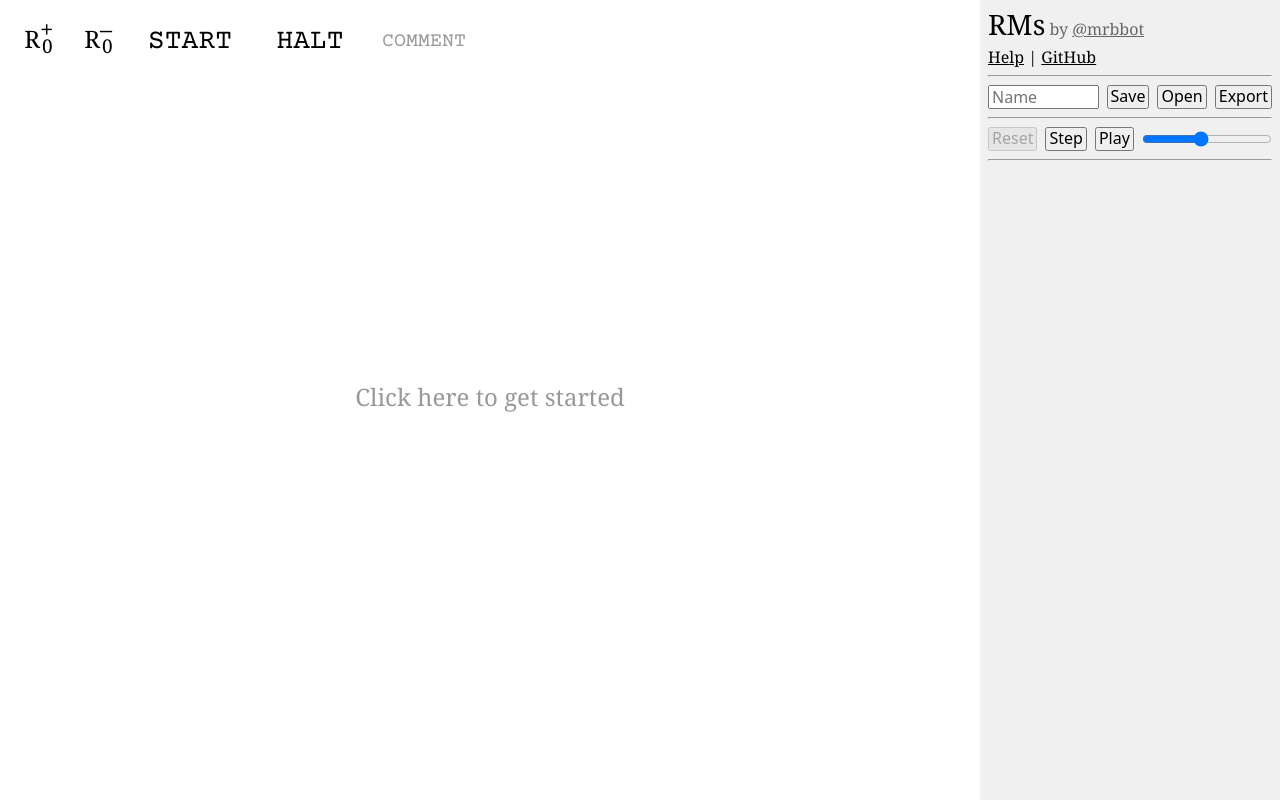
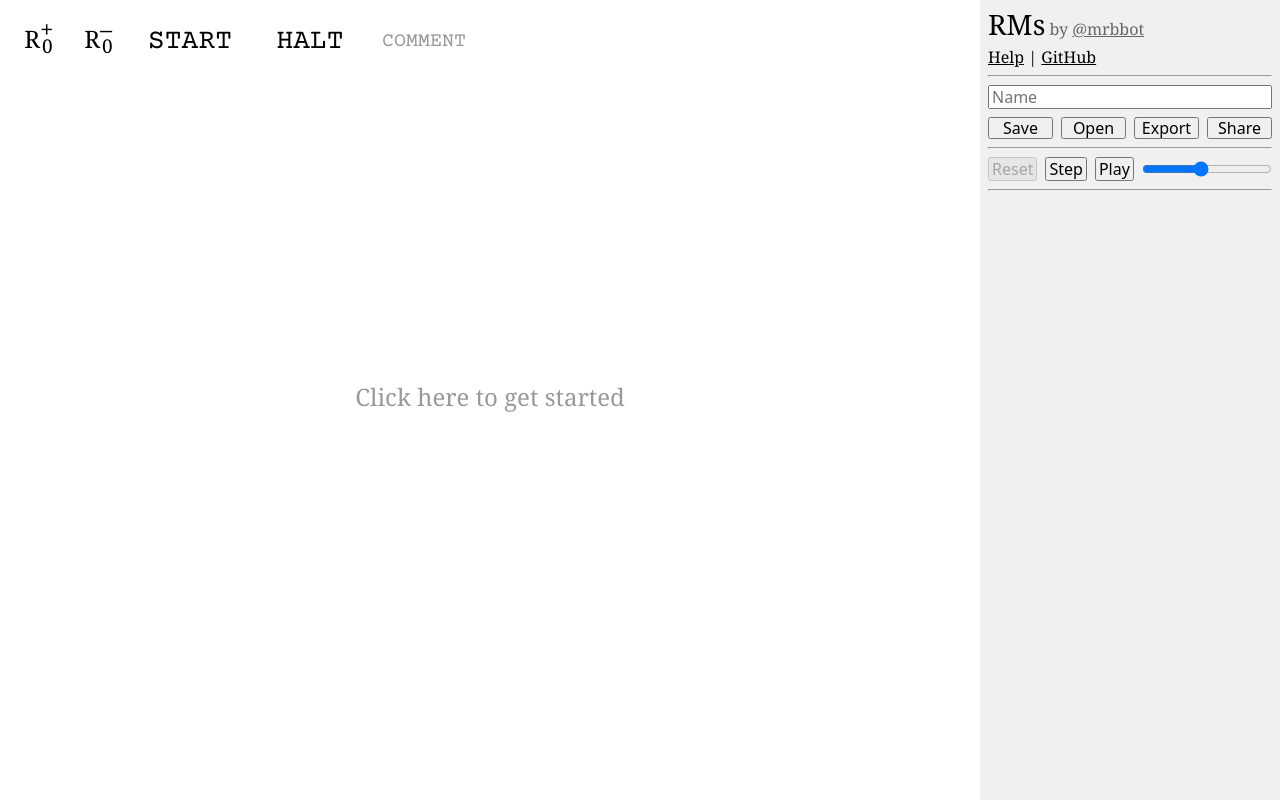
Before and after one commit to mrbbot/rms, a Vue app: page / in a window 1280 px wide. Built offline with nearby package versions, Linux system fonts and the light colour scheme.

Commit message:
Add sharing via URL

```diff
--- a/index.html
+++ b/index.html
@@ -12,7 +12,6 @@
   </head>
   <body>
     <div id="app"></div>
-    <a id="download" style="display: none"></a>
     <script type="module" src="/src/main.ts"></script>
   </body>
 </html>
--- a/src/Board.vue
+++ b/src/Board.vue
@@ -164,9 +164,40 @@
         v-model="store.name"
         @change="persist"
       />
-      <button :disabled="active" @click="onSaveClick">Save</button>
-      <button :disabled="active" @click="onOpenClick">Open</button>
-      <button :disabled="active" @click="onExportClick">Export</button>
+    </div>
+    <div class="row">
+      <button
+        class="grow"
+        :disabled="active"
+        @click="onSaveClick"
+        title="Save to File"
+      >
+        Save
+      </button>
+      <button
+        class="grow"
+        :disabled="active"
+        @click="onOpenClick"
+        title="Open from File"
+      >
+        Open
+      </button>
+      <button
+        class="grow"
+        :disabled="active"
+        @click="onExportClick"
+        title="Export to SVG"
+      >
+        Export
+      </button>
+      <button
+        class="grow"
+        :disabled="active || clipboardError"
+        @click="onShareClick"
+        :title="`Copy URL${clipboardError ? ' (Clipboard Unsupported)' : ''}`"
+      >
+        Share
+      </button>
     </div>
     <hr />
     <div class="row">
@@ -212,13 +243,15 @@
     </div>
   </div>
 
-  <a ref="download" style="display: none" />
-  <input ref="file" type="file" style="display: none" @change="onFileChange" />
-  <svg style="display: none">
+  <div class="dummy">
+    <a ref="download" />
+    <input ref="file" type="file" @change="onFileChange" />
+    <svg>
       <defs ref="exportDefs">
         <ConnectorDefs export />
       </defs>
     </svg>
+  </div>
 </template>
 
 <script lang="ts">
@@ -292,6 +325,9 @@ export default defineComponent({
       persist,
     };
   },
+  data() {
+    return { clipboardError: false };
+  },
   computed: {
     hoverEnabled() {
       return store.movingNode === undefined && !store.playing;
@@ -337,6 +373,43 @@ export default defineComponent({
     window.removeEventListener("keyup", this.onKeyUp);
   },
   methods: {
+    async copyText(text: string): Promise<boolean> {
+      try {
+        const permission = await navigator.permissions.query({
+          name: "clipboard-write" as any,
+        });
+        if (permission.state === "granted" || permission.state === "prompt") {
+          await navigator.clipboard.writeText(text);
+        }
+      } catch (e) {
+        this.clipboardError = true;
+      }
+    },
+    async pasteText(): Promise<string | null> {
+      try {
+        const permission = await navigator.permissions.query({
+          name: "clipboard-read" as any,
+        });
+        if (permission.state === "granted" || permission.state === "prompt") {
+          return await navigator.clipboard.readText();
+        }
+      } catch (e) {
+        this.clipboardError = true;
+        return "";
+      }
+    },
+    downloadFile(name: string, contents: string, type: string) {
+      const blob = new Blob([contents], {
+        type,
+      });
+      const url = URL.createObjectURL(blob);
+      const download = this.$refs.download as HTMLAnchorElement;
+      download.href = url;
+      download.download = name;
+      download.click();
+      URL.revokeObjectURL(url);
+    },
+
     onMouseMove(e: MouseEvent) {
       // console.log("Board: onMouseMove");
       store.mouseX = e.clientX;
@@ -442,26 +515,15 @@ export default defineComponent({
       store.ctrlKey = ctrlKey;
       if (ctrlKey && e.key === "c") {
         e.preventDefault();
-        const permission = await navigator.permissions.query({
-          name: "clipboard-write" as any,
-        });
-        if (permission.state === "granted" || permission.state === "prompt") {
         const data = copyData();
-          console.log("copy", data);
-          await navigator.clipboard.writeText(data);
-          console.log("Written to clipboard!");
-        }
+        await this.copyText(data);
+        console.log("Copied", data);
       } else if (ctrlKey && e.key === "v") {
         e.preventDefault();
-        const permission = await navigator.permissions.query({
-          name: "clipboard-read" as any,
-        });
-        if (permission.state === "granted" || permission.state === "prompt") {
-          const text = await navigator.clipboard.readText();
-          console.log("paste", text);
+        const text = await this.pasteText();
+        console.log("Pasted", text);
         pasteData(text);
         persist();
-        }
       } else if (store.selected.size && e.key === "Delete") {
         e.preventDefault();
         // console.log(
@@ -509,17 +571,7 @@ export default defineComponent({
       store.shiftKey = e.shiftKey;
       store.ctrlKey = e.ctrlKey || e.metaKey;
     },
-    downloadFile(name: string, contents: string, type: string) {
-      const blob = new Blob([contents], {
-        type,
-      });
-      const url = URL.createObjectURL(blob);
-      const download = this.$refs.download as HTMLAnchorElement;
-      download.href = url;
-      download.download = name;
-      download.click();
-      URL.revokeObjectURL(url);
-    },
+
     onSaveClick() {
       const data = save();
       this.downloadFile(
@@ -584,6 +636,11 @@ export default defineComponent({
         "</svg>",
       ].join("\n");
       this.downloadFile(`${store.name || "Machine"}.svg`, svg, "image/svg+xml");
+    },
+    async onShareClick() {
+      const data = save();
+      const url = `${window.location.origin}/#${btoa(JSON.stringify(data))}`;
+      await this.copyText(url);
     },
   },
 });
@@ -715,6 +772,9 @@ svg.canvas {
     > *:not(:last-child) {
       margin-right: 0.5rem;
     }
+    + .row {
+      margin-top: 0.5rem;
+    }
   }
 
   .column {
@@ -734,4 +794,8 @@ svg.canvas {
     color: #4caf50;
   }
 }
+
+.dummy {
+  display: none;
+}
 </style>
--- a/src/main.ts
+++ b/src/main.ts
@@ -1,6 +1,21 @@
 import "modern-normalize/modern-normalize.css";
 import { createApp } from "vue";
 import App from "./App.vue";
-import { loadPersisted } from "./components/data";
+import { load, loadPersisted } from "./components/data";
 
-loadPersisted().then(() => createApp(App).mount("#app"));
+// Try to load data from hash
+let loadPromise: Promise<void> | undefined = undefined;
+if (window.location.hash.length > 0) {
+  try {
+    load(JSON.parse(atob(window.location.hash.substring(1))));
+    loadPromise = Promise.resolve();
+  } catch (e) {
+    console.error("Error parsing hash:", e);
+  } finally {
+    window.location.hash = "";
+  }
+}
+// If no valid hash provided, load persisted data instead
+if (loadPromise === undefined) loadPromise = loadPersisted();
+
+loadPromise.then(() => createApp(App).mount("#app"));
```
Lines whose indentation alone changed are shown as unchanged.
